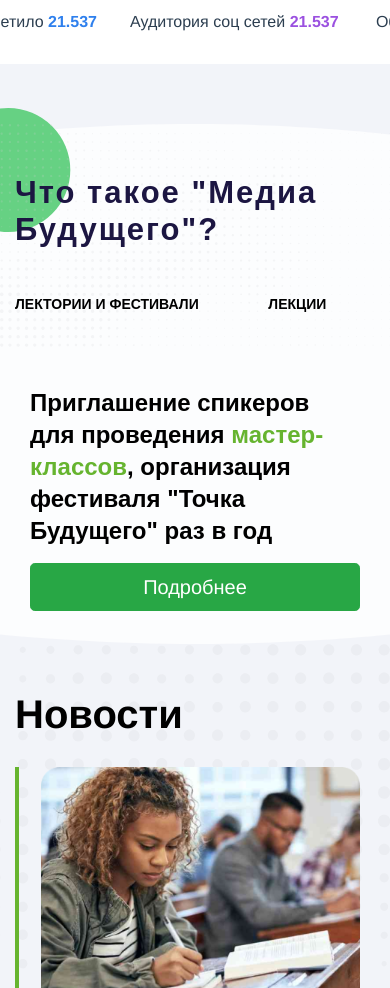
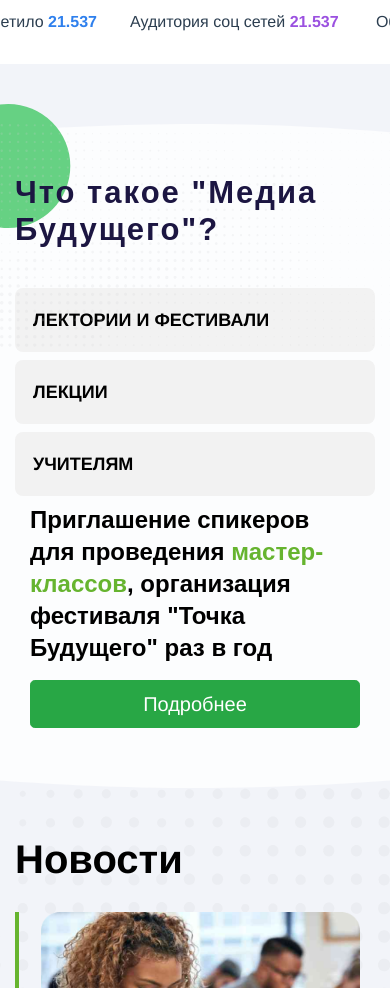
Before and after one commit to MrGorlenko/oktb-media, a Vue app: page / in a window 390 px wide. Shown: the part 780-1768 px from the top of the page. Built offline with nearby package versions, Linux system fonts and the light colour scheme.

Commit message:
MainMedia new switcher

```diff
--- a/src/sections/MainMedia.vue
+++ b/src/sections/MainMedia.vue
@@ -11,10 +11,13 @@
           "Медиа Будущего"?
         </h2>
 
-
-        <swiper class='slider d-lg-none d-block' ref="mySwiper" :options="swiperOptions" >
-          <swiper-slide class='main__item' v-for="(item, index) in items" :key="index">{{ item.title }}</swiper-slide>
-        </swiper>
+        <div class="switcher-mobile d-lg-none d-flex flex-column ">
+          <button v-for="(item, index) in items" :key="index">
+            <div class='w-100 h-100'> <!-- cюда добавляется класс active если состояние активное (категорию смотрят) -->
+              {{ item.title }}
+            </div>
+          </button>
+        </div>
         <div class="container-fluid d-flex flex-lg-row flex-wrap flex-column justify-content-center">
           <ul class="main__items d-lg-block d-none justify-content-between flex-wrap">
             <li class="main__item" v-for="(item, index) in items" :key="index">
@@ -39,7 +42,6 @@
             </button>
 
         </div>
-        <!-- </div> -->
       </div>
     </div>
   </div>
@@ -47,9 +49,8 @@
 
 <script>
 
-
-import { Swiper, SwiperSlide, directive } from 'vue-awesome-swiper'
 import 'swiper/swiper-bundle.css'
+import '../scss/variables.scss'
 
 export default {
   name: 'MainMedia',
@@ -66,34 +67,56 @@ export default {
           title: 'УЧИТЕЛЯМ',
         },
       ],
-      swiperOptions: {
-          slidesPerView: 1.5,
-          spaceBetween: 20,
-          // direction: 'vertical'
-        }
+      // swiperOptions: {
+      //     slidesPerView: 1.5,
+      //     spaceBetween: 20,
+      //     // direction: 'vertical'
+      //   }
     };
   },
-  computed: {
-      swiper() {
-        return this.$refs.mySwiper.$swiper
-      }
-    },
-  components: {
-    Swiper,
-    SwiperSlide
-  },
-  directives: {
-    swiper: directive
-  },
-  mounted() {
-      this.swiper.slideTo(0, 1000, false)
-    }
+  // computed: {
+  //     swiper() {
+  //       return this.$refs.mySwiper.$swiper
+  //     }
+  //   },
+  // components: {
+  //   Swiper,
+  //   SwiperSlide
+  // },
+  // directives: {
+  //   swiper: directive
+  // },
+  // mounted() {
+  //     this.swiper.slideTo(0, 1000, false)
+  //   }
 
 };
 </script>
 
 <style lang="scss" scope>
 @import '../scss/variables';
+
+.switcher-mobile{
+  button{
+    background: #F2F2F2;
+    border-radius: 8px;
+    font-weight: bold;
+    font-size: 18px;
+    line-height: 24px;
+    color: #000;
+    margin-bottom: 8px;
+    padding: 0;
+    div{
+      text-align: start;
+      padding: 20px 18px;
+      border-radius: 8px;
+    }
+    .active{
+      background: $base-green;
+      color: #fff;
+    }
+  }
+}
 
 .main-wrapper {
   background-color: #f2f4f9;
@@ -162,7 +185,6 @@ export default {
 .main__item {
   height: 32px;
   padding-top: 3px;
-  //width: 276px;
   margin-right: 32px;
   margin-left: 32px;
   margin-bottom: 32px;
@@ -204,7 +226,8 @@ export default {
     padding-top: 60px;
   }
   .main__wrap{
-    height: 520px;
+    height: auto;
+    padding-bottom: 60px;
   }
   .main__title{
   margin-top: 50px;
@@ -223,7 +246,6 @@ line-height: 120%;
     left: -9%;
   }
   .main__items{
-    //width: 345px;
     padding: 0;
 
   }
@@ -234,9 +256,6 @@ line-height: 120%;
     font-size: 14px;
     line-height: 32px;
   }
-  // .btn{
-  //   // width:
-  // }
 br{
   display: none;
 }
```
Also changed, not shown: 1 other file (tests, documents, lock files or other folders).
